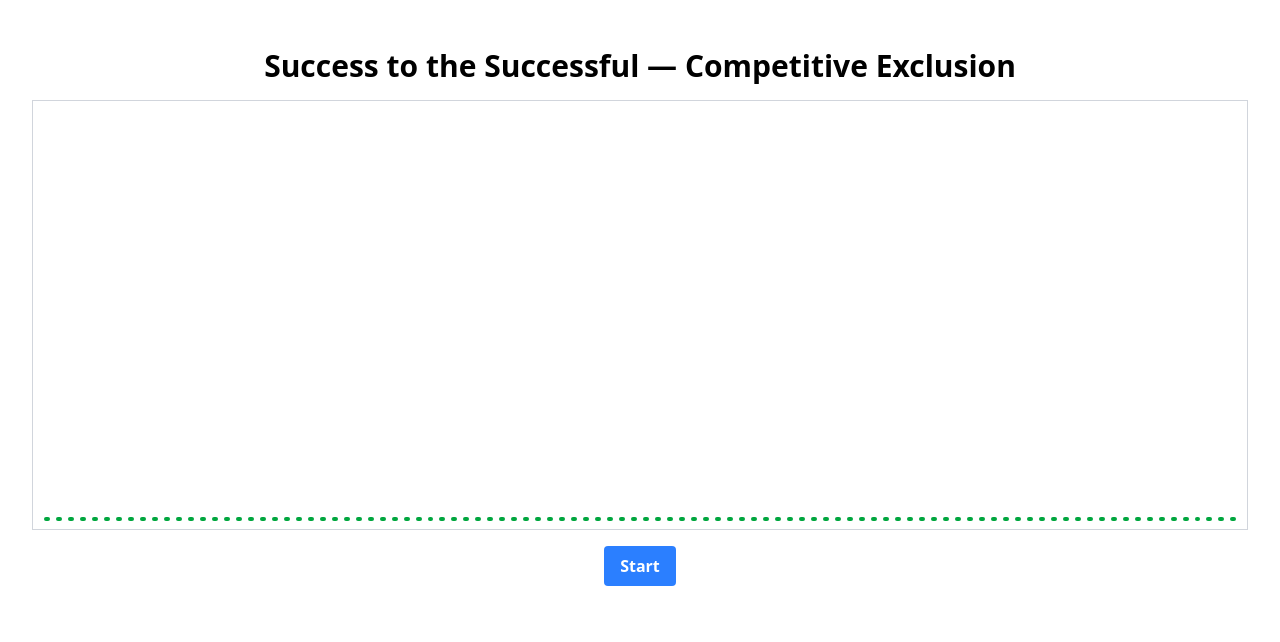
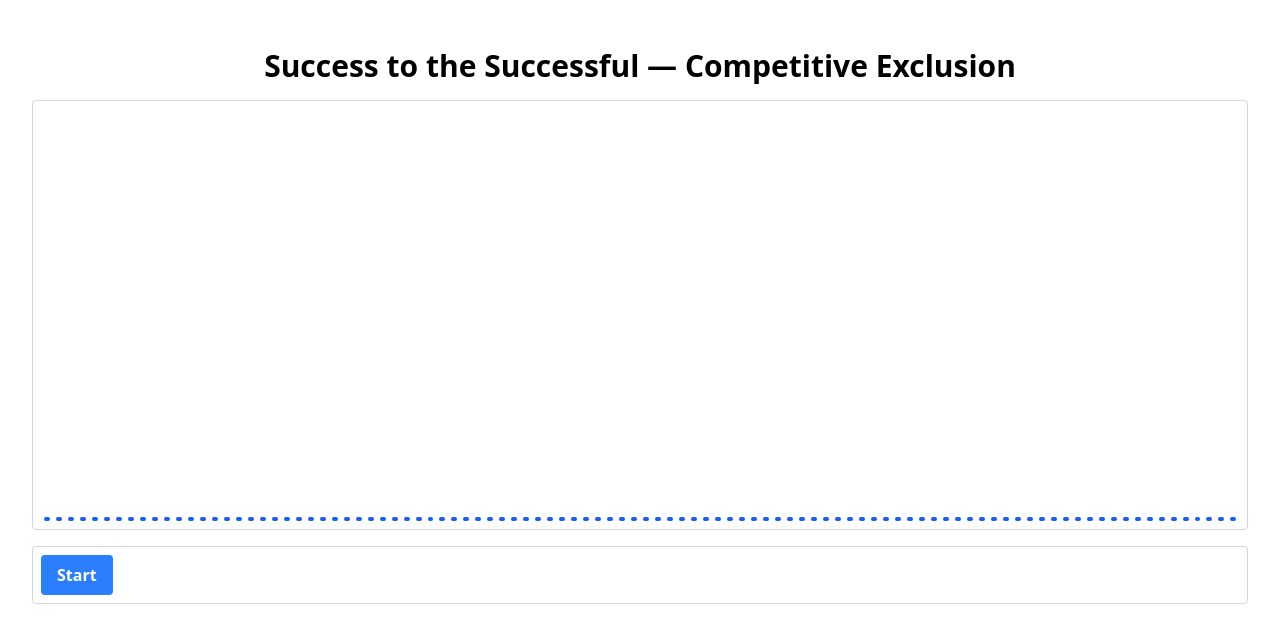
Before and after one commit to lcrespom/winner-game, a React (Vite) app: page / in a window 1280 px wide. Shown: the top 642 px of the page. Built offline with nearby package versions, Linux system fonts and the light colour scheme.

Commit message:
More TW refactor

```diff
--- a/src/components/game-controls.tsx
+++ b/src/components/game-controls.tsx
@@ -12,7 +12,11 @@ const GameControls: React.FC<GameControlsProps> = ({ onStart }) => {
     onStart()
   }
 
-  return <button onClick={startClicked}>{running ? 'Restart' : 'Start'}</button>
+  return (
+    <div className="round-border my-4 flex w-full items-end p-2">
+      <button onClick={startClicked}>{running ? 'Restart' : 'Start'}</button>
+    </div>
+  )
 }
 
 /*
--- a/src/components/game-graph.tsx
+++ b/src/components/game-graph.tsx
@@ -3,30 +3,23 @@ import { type GameState } from '../game-engine/engine'
 
 interface CoinBarChartProps {
   state: GameState
-  width?: number | string
-  height?: number | string
 }
 
-export const CoinBarChart: React.FC<CoinBarChartProps> = ({
-  state,
-  width = '100%',
-  height = '430px',
-}) => {
+let maxCoins = 0
+
+export const CoinBarChart: React.FC<CoinBarChartProps> = ({ state }) => {
   const { players } = state
-  const maxCoins = players.reduce((coins, player) => coins + player.coins, 0) // Math.max(...players.map(p => p.coins), 1)
+  if (maxCoins == 0) maxCoins = players.reduce((coins, player) => coins + player.coins, 0)
 
   //TODO: add values in Y axis
   return (
-    <div
-      className="my-4 box-border flex items-end border border-gray-300 p-2"
-      style={{ width, height }}
-    >
+    <div className="round-border my-4 box-border flex h-[430px] w-full items-end p-2">
       {players.map(player => {
         const barHeight = (player.coins / maxCoins) * 400
         return (
           <div className="flex flex-1 flex-col items-center justify-end" key={player.id}>
             <div
-              className="w-1/2 rounded-sm bg-green-600"
+              className="w-1/2 rounded bg-blue-600"
               style={{ height: `${barHeight}px` }}
             />
           </div>
--- a/src/index.css
+++ b/src/index.css
@@ -12,4 +12,8 @@
   button {
     @apply rounded bg-blue-500 px-4 py-2 font-semibold text-white hover:bg-blue-600;
   }
+
+  .round-border {
+    @apply rounded border border-gray-300;
+  }
 }
```
